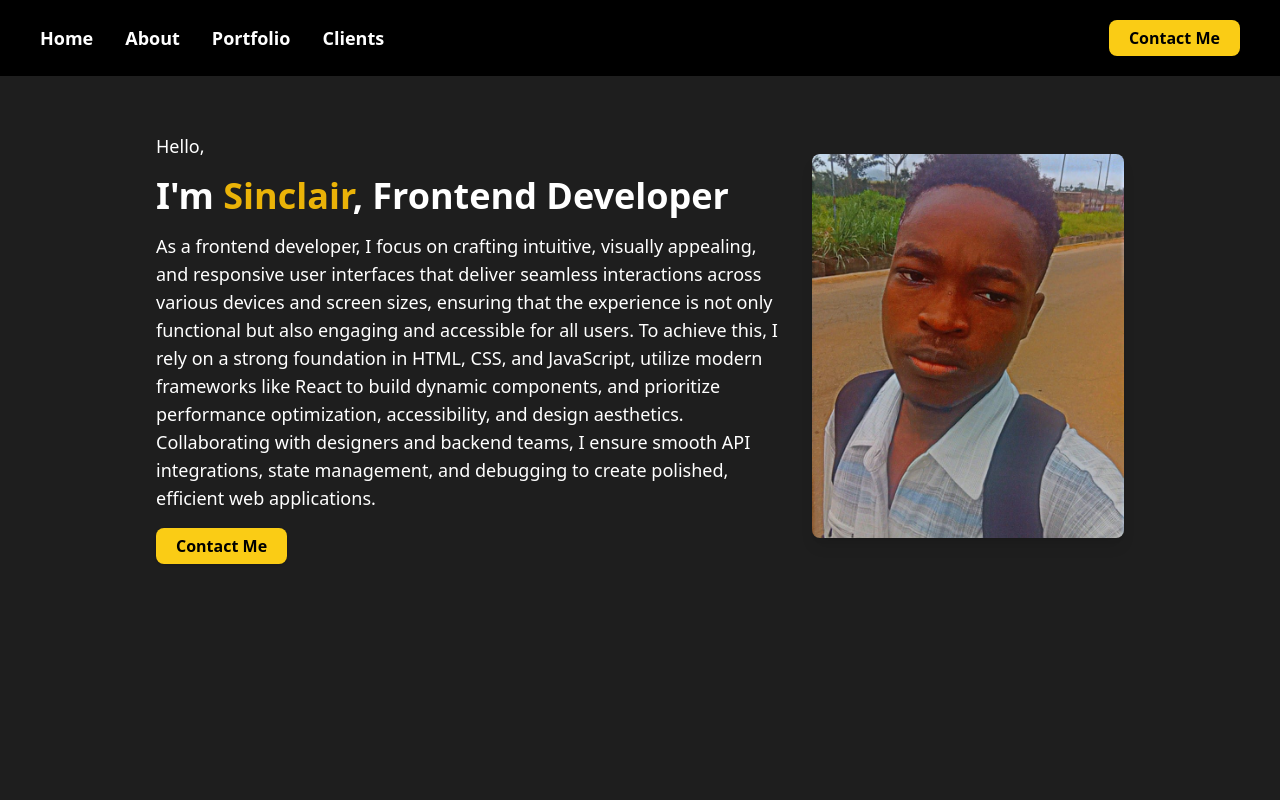
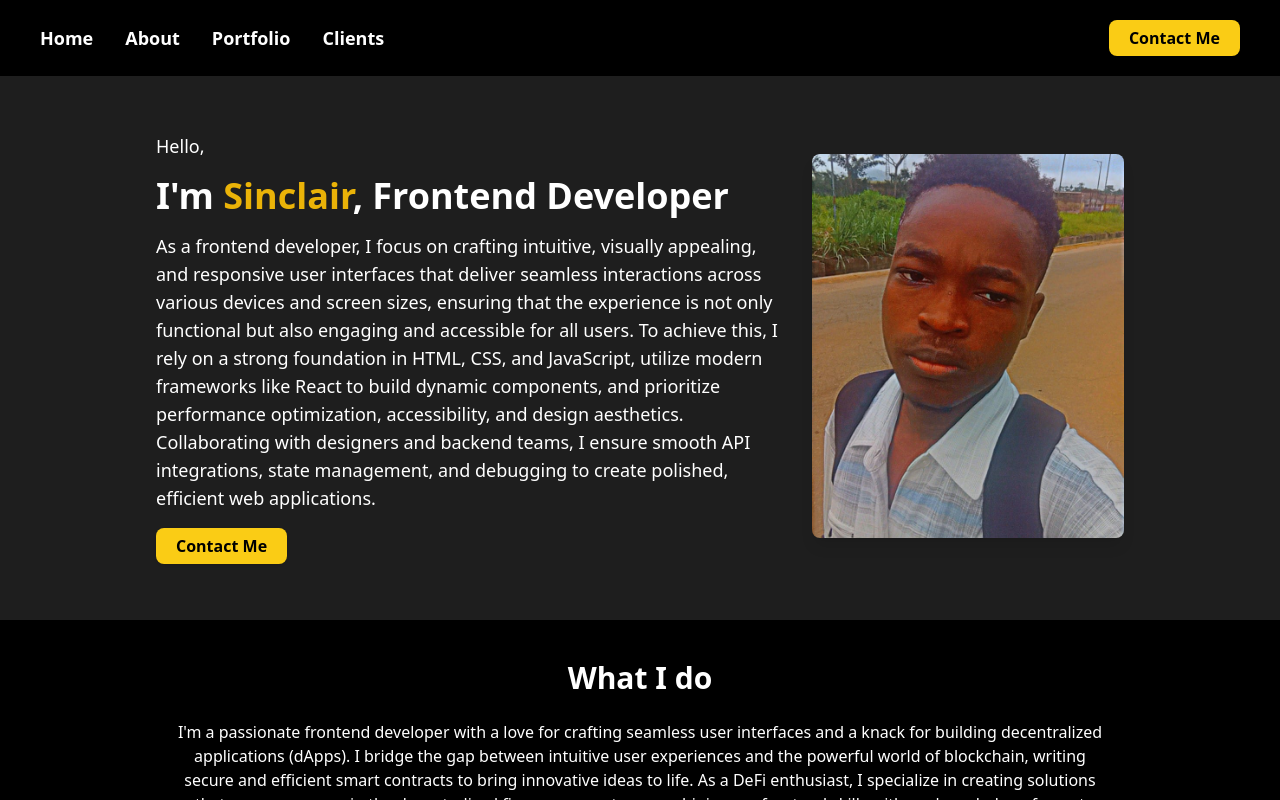
Before and after one commit to sinclare210/PorfolioWebsite, a React (Vite) app: page / in a window 1280 px wide. Built offline with nearby package versions, Linux system fonts and the light colour scheme.

Commit message:
what i do section done

```diff
--- /dev/null
+++ b/src/About.js
@@ -0,0 +1,13 @@
+export const Stacks = [
+    {
+       id: 1,
+        title: "Frontend Development",
+        more: "I create responsive, user-friendly web applications using tools like React, TailwindCSS, and JavaScript. With a focus on clean, maintainable code, I ensure performance, accessibility, and cross-browser compatibility. By leveraging modern frameworks and libraries, I turn designs into seamless, interactive experiences that bring ideas to life."
+    },
+    {
+        id: 2,
+        title: "Solidity",
+        more: "My expertise lies in developing, testing, and deploying smart contracts that power decentralized protocols, NFT marketplaces, DAOs, and other blockchain-based solutions. I prioritize security, ensuring that my code is resilient against vulnerabilities and exploits. I leverage tools like Truffle, Hardhat, and Remix for development, and ensure robust testing and debugging using frameworks like Mocha and Cha"
+    },
+
+]
--- a/src/App.jsx
+++ b/src/App.jsx
@@ -1,12 +1,15 @@
 import { Button } from "@/components/ui/button"
 import Navbar from "./components/Navbar"
 import Intro from "./components/Intro"
+import Stack from "./components/Stack"
+
 
 export default function App() {
   return (
     <div className="w-full h-screen overflow-x-hidden">
     <Navbar/>
     <Intro/>
+    <Stack/>
     </div>
   )
 }
--- a/src/components/Intro.jsx
+++ b/src/components/Intro.jsx
@@ -1,9 +1,12 @@
 import React from 'react'
 import { Button } from './ui/button'
+import Stack from './Stack'
+
 
 const Intro = () => {
   return (
-    <div className="flex flex-col-reverse md:flex-row items-center  text-center md:text-left px-4  text-white space-y-8 md:space-y-0 md:space-x-8 mt-28  md:justify-center absolute">
+    <>
+    <div className="flex flex-col-reverse md:flex-row items-center  text-center md:text-left px-4  text-white space-y-8 md:space-y-0 md:space-x-8 mt-28  md:justify-center">
 
       {/* Text Section */}
       <div className="md:w-1/2 mt-5">
@@ -39,6 +42,8 @@ const Intro = () => {
       </div>
 
     </div>
+
+       </>
   )
 }
 
--- a/src/components/Navbar.jsx
+++ b/src/components/Navbar.jsx
@@ -17,7 +17,7 @@ const Navbar = () => {
                 <Link
                   to={menu.link}
                   key={menu.id}
-                  className="hover:text-yellow-300 transition duration-200"
+                  className="hover:text-yellow-300 transition duration-200 cursor-pointer"
                   smooth={true}
                   duration={500}
                 >
--- a/src/components/ResponsiveMobile.jsx
+++ b/src/components/ResponsiveMobile.jsx
@@ -24,7 +24,7 @@ const ResponsiveMobile = ({ open, setOpen }) => {
               <Link
                 to={menu.link}
                 key={menu.id}
-                className="hover:text-yellow-300 transition duration-200"
+                className="hover:text-yellow-300 transition duration-200 cursor-pointer"
                 smooth={true}
                 duration={500}
                 onClick={() => setOpen(false)} // Close menu on link click
--- /dev/null
+++ b/src/components/Stack.jsx
@@ -0,0 +1,51 @@
+import React from 'react'
+import {
+  Card,
+  CardContent,
+  CardDescription,
+  CardFooter,
+  CardHeader,
+  CardTitle,
+} from "@/components/ui/card"
+
+import { Stacks } from '@/About'
+
+const Stack = () => {
+  return (
+    <>
+
+      <div className='flex flex-col items-center space-y-6 mt-10 bg-black py-10'>
+        <div className='font-bold text-3xl'>
+          <h1>What I do</h1>
+        </div>
+        <div className='md:w-3/4 px-4 text-center'>
+          <p>I'm a passionate frontend developer
+            with a love for crafting seamless
+            user interfaces and a knack for
+            building decentralized applications
+            (dApps). I bridge the gap between
+            intuitive user experiences and the
+            powerful world of blockchain, writing
+            secure and efficient smart contracts to
+            bring innovative ideas to life. As a DeFi enthusiast,
+            I specialize in creating solutions that empower users in the
+            decentralized finance ecosystem, combining my frontend skills
+            with my knowledge of smart contract development to deliver responsive, secure, and user-centric applications.</p>
+        </div>
+        <div className='flex-col px-4 md:w-3/4 cursor-pointer space-y-4'>
+        {Stacks.map((stack) =>
+            <Card className="bg-[rgb(30,30,30)] shadow-md p-6" key={stack.id}>
+            <CardHeader>
+              <CardTitle className='text-white'>{stack.title}</CardTitle>
+              <CardDescription>{stack.more}</CardDescription>
+            </CardHeader>
+           </Card>
+        )}
+
+        </div>
+      </div>
+    </>
+  )
+}
+
+export default Stack
--- /dev/null
+++ b/src/components/ui/card.jsx
@@ -0,0 +1,50 @@
+import * as React from "react"
+
+import { cn } from "@/lib/utils"
+
+const Card = React.forwardRef(({ className, ...props }, ref) => (
+  <div
+    ref={ref}
+    className={cn("rounded-xl border bg-card text-card-foreground shadow", className)}
+    {...props} />
+))
+Card.displayName = "Card"
+
+const CardHeader = React.forwardRef(({ className, ...props }, ref) => (
+  <div
+    ref={ref}
+    className={cn("flex flex-col space-y-1.5 p-6", className)}
+    {...props} />
+))
+CardHeader.displayName = "CardHeader"
+
+const CardTitle = React.forwardRef(({ className, ...props }, ref) => (
+  <h3
+    ref={ref}
+    className={cn("font-semibold leading-none tracking-tight", className)}
+    {...props} />
+))
+CardTitle.displayName = "CardTitle"
+
+const CardDescription = React.forwardRef(({ className, ...props }, ref) => (
+  <p
+    ref={ref}
+    className={cn("text-sm text-muted-foreground", className)}
+    {...props} />
+))
+CardDescription.displayName = "CardDescription"
+
+const CardContent = React.forwardRef(({ className, ...props }, ref) => (
+  <div ref={ref} className={cn("p-6 pt-0", className)} {...props} />
+))
+CardContent.displayName = "CardContent"
+
+const CardFooter = React.forwardRef(({ className, ...props }, ref) => (
+  <div
+    ref={ref}
+    className={cn("flex items-center p-6 pt-0", className)}
+    {...props} />
+))
+CardFooter.displayName = "CardFooter"
+
+export { Card, CardHeader, CardFooter, CardTitle, CardDescription, CardContent }
```
